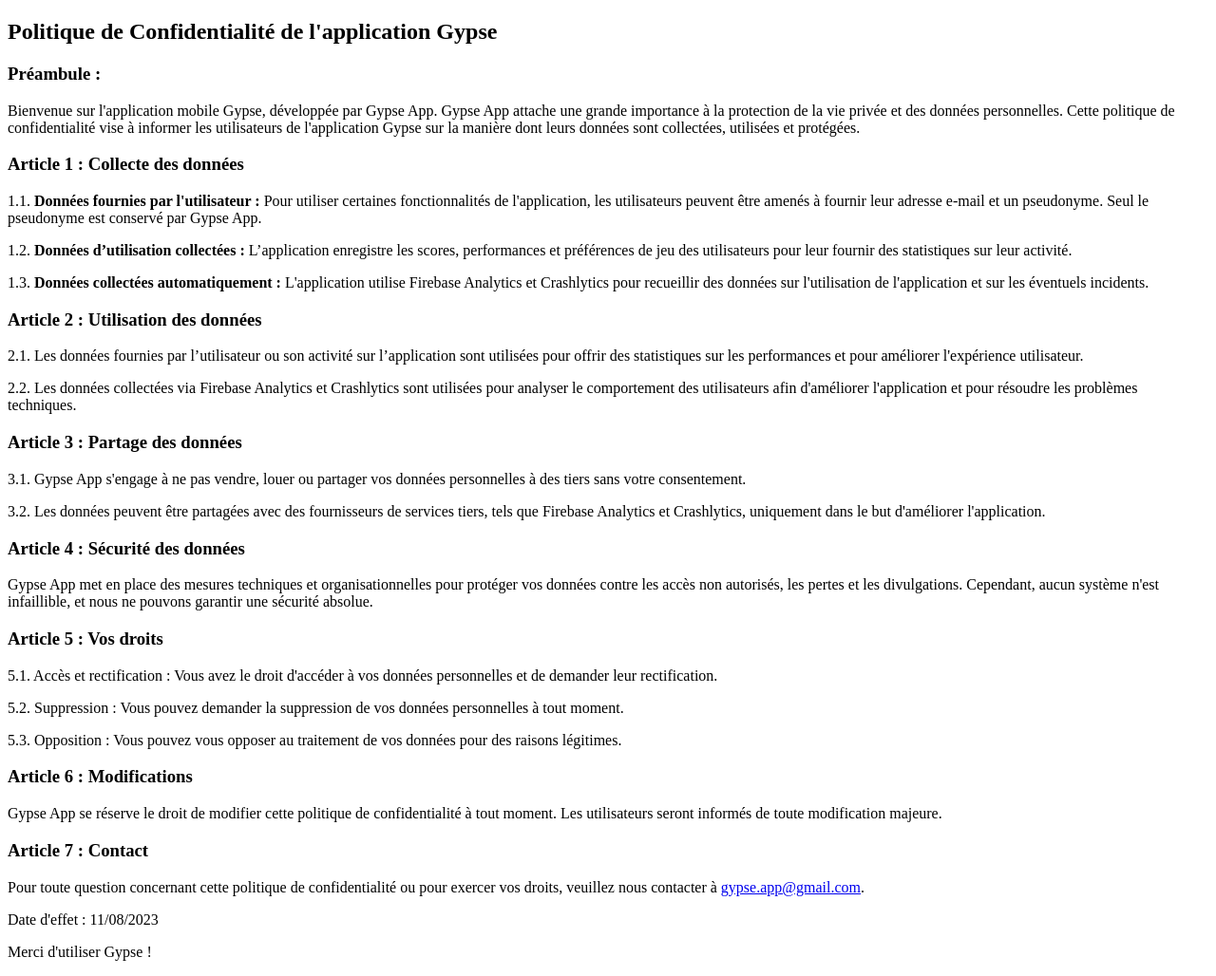
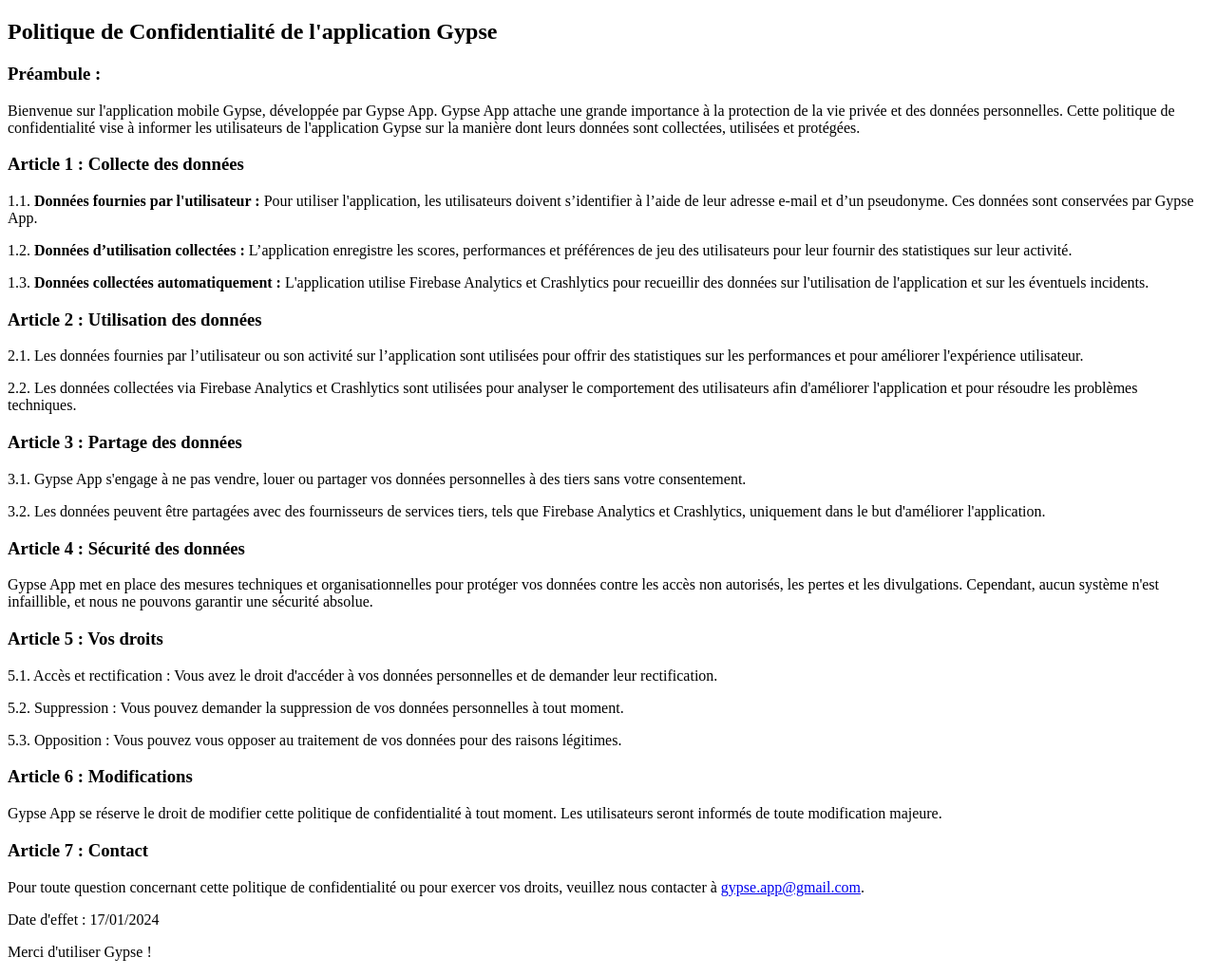
Before and after one commit to menel972/Gypse-Privacy-Policy, a plain HTML site: page index.html in a window 1280 px wide. Shown: the whole page at 95% size. Drawn offline with Linux system fonts and the light colour scheme.

Commit message:
Update index.html

```diff
--- a/index.html
+++ b/index.html
@@ -13,7 +13,7 @@
 		<p>Bienvenue sur l'application mobile Gypse, développée par Gypse App. Gypse App attache une grande importance à la protection de la vie privée et des données personnelles. Cette politique de confidentialité vise à informer les utilisateurs de l'application Gypse sur la manière dont leurs données sont collectées, utilisées et protégées. </p>
 
 		<h3>Article 1 : Collecte des données </h3>
-		<p>1.1. <b>Données fournies par l'utilisateur :</b> Pour utiliser certaines fonctionnalités de l'application, les utilisateurs peuvent être amenés à fournir leur adresse e-mail et un pseudonyme. Seul le pseudonyme est conservé par Gypse App. </p>
+		<p>1.1. <b>Données fournies par l'utilisateur :</b> Pour utiliser l'application, les utilisateurs doivent s’identifier à l’aide de leur adresse e-mail et d’un pseudonyme. Ces données sont conservées par Gypse App. </p>
 		<p>1.2. <b>Données d’utilisation collectées :</b> L’application enregistre les scores, performances et préférences de jeu des utilisateurs pour leur fournir des statistiques sur leur activité. </p>
 		<p>1.3. <b>Données collectées automatiquement :</b> L'application utilise Firebase Analytics et Crashlytics pour recueillir des données sur l'utilisation de l'application et sur les éventuels incidents. </p>
 
@@ -39,7 +39,7 @@
 		<h3>Article 7 : Contact </h3>
 		<p>Pour toute question concernant cette politique de confidentialité ou pour exercer vos droits, veuillez nous contacter à <a href="mailto:gypse.app@gmail.com" target="_blank">gypse.app@gmail.com</a>. </p>
 
-		<p>Date d'effet : 11/08/2023 </p>
+		<p>Date d'effet : 17/01/2024 </p>
 		<p>Merci d'utiliser Gypse !</p>
 </body>
 </html>
```
